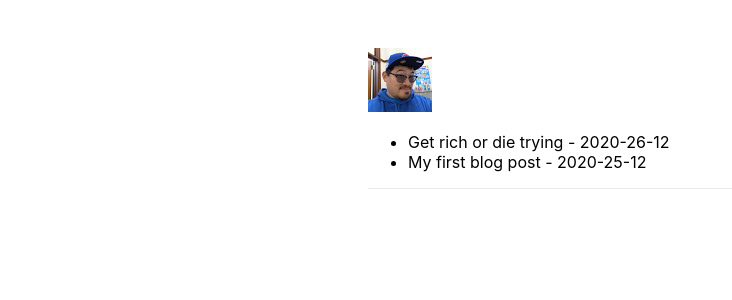
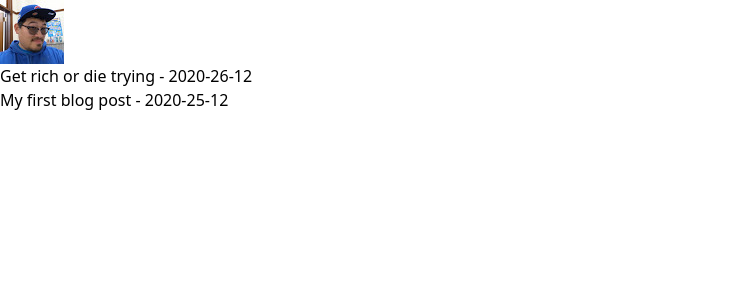
Before and after one commit to eulloa/fwksq, a Next.js app: page / in a window 1280 px wide. Shown: the top 300 px of the page, without its empty margins (0-732 px from the left). Built offline with nearby package versions, Linux system fonts and the light colour scheme.

Commit message:
feat: tailwind css

```diff
--- a/components/backToHome.tsx
+++ b/components/backToHome.tsx
@@ -1,9 +1,8 @@
 import Link from 'next/link';
-import styles from './layout.module.scss';
 
 export default function BackToHome() {
    return (
-      <div className={styles.backToHome}>
+      <div>
          <Link href="/">
             <a>⏪ Back to home</a>
          </Link>
--- a/components/layout.module.scss
+++ /dev/null
@@ -1,16 +0,0 @@
-
-.container {
-   max-width: 36rem;
-   padding: 0 1rem;
-   margin: 3rem auto 6rem;
- }
-
- .header {
-   display: flex;
-   flex-direction: column;
-   align-items: center;
- }
-
- .backToHome {
-   margin: 3rem 0 0;
- }
--- a/components/layout.tsx
+++ b/components/layout.tsx
@@ -1,7 +1,6 @@
 import React from 'react';
 import Head from 'next/head';
 import BackToHome from './backToHome';
-import styles from './layout.module.scss';
 
 export const siteTitle = 'FWKSQ';
 
@@ -12,13 +11,13 @@ interface LayoutProps {
 
 export default function Layout({ children, home }: LayoutProps) {
    return (
-      <div className={styles.container}>
+      <div className="container mx-auto">
          <Head>
             <link rel="icon" href="/favicon.ico" />
             <meta name="description" content="Kevin H. Kim - FWKSQ" />
             <meta name="og:title" content={siteTitle} />
          </Head>
-         <header className={styles.header}></header>
+         <header></header>
          <main>{children}</main>
          {!home && <BackToHome />}
       </div>
--- a/package.json
+++ b/package.json
@@ -8,13 +8,16 @@
     "start": "next start"
   },
   "dependencies": {
+    "autoprefixer": "^10.2.3",
     "gray-matter": "^4.0.2",
     "next": "10.0.4",
+    "postcss": "^8.2.4",
     "react": "17.0.1",
     "react-dom": "17.0.1",
     "remark": "^13.0.0",
     "remark-html": "^13.0.1",
-    "sass": "^1.30.0"
+    "sass": "^1.30.0",
+    "tailwindcss": "^2.0.2"
   },
   "devDependencies": {
     "@types/node": "^14.14.16",
--- a/pages/index.tsx
+++ b/pages/index.tsx
@@ -1,6 +1,5 @@
 import Head from 'next/head'
 import Link from 'next/link';
-import styles from '../styles/Home.module.scss'
 import Layout from '../components/layout';
 import { getSortedPostsData } from '../lib/posts';
 
@@ -33,7 +32,7 @@ export default function Index({ posts }: IndexProps) {
           ))}
         </ul>
       }
-      <footer className={styles.footer}></footer>
+      <footer></footer>
     </Layout>
   )
 }
--- /dev/null
+++ b/postcss.config.js
@@ -0,0 +1,6 @@
+module.exports = {
+  plugins: {
+    tailwindcss: {},
+    autoprefixer: {},
+  },
+}
--- a/styles/Home.module.scss
+++ /dev/null
@@ -1,26 +0,0 @@
-.container {
-  min-height: 100vh;
-  padding: 0 0.5rem;
-  display: flex;
-  flex-direction: column;
-  justify-content: center;
-  align-items: center;
-}
-
-.main {
-  padding: 5rem 0;
-  flex: 1;
-  display: flex;
-  flex-direction: column;
-  justify-content: center;
-  align-items: center;
-}
-
-.footer {
-  width: 100%;
-  height: 100px;
-  border-top: 1px solid #eaeaea;
-  display: flex;
-  justify-content: center;
-  align-items: center;
-}
--- a/styles/globals.css
+++ b/styles/globals.css
@@ -14,3 +14,7 @@ a {
 * {
   box-sizing: border-box;
 }
+
+@tailwind base;
+@tailwind components;
+@tailwind utilities;
--- /dev/null
+++ b/tailwind.config.js
@@ -0,0 +1,11 @@
+module.exports = {
+  purge: ['./pages/**/*.{js,ts,jsx,tsx}', './components/**/*.{js,ts,jsx,tsx}'],
+  darkMode: false, // or 'media' or 'class'
+  theme: {
+    extend: {},
+  },
+  variants: {
+    extend: {},
+  },
+  plugins: [],
+}
```
Also changed, not shown: 1 other file (tests, documents, lock files or other folders).
